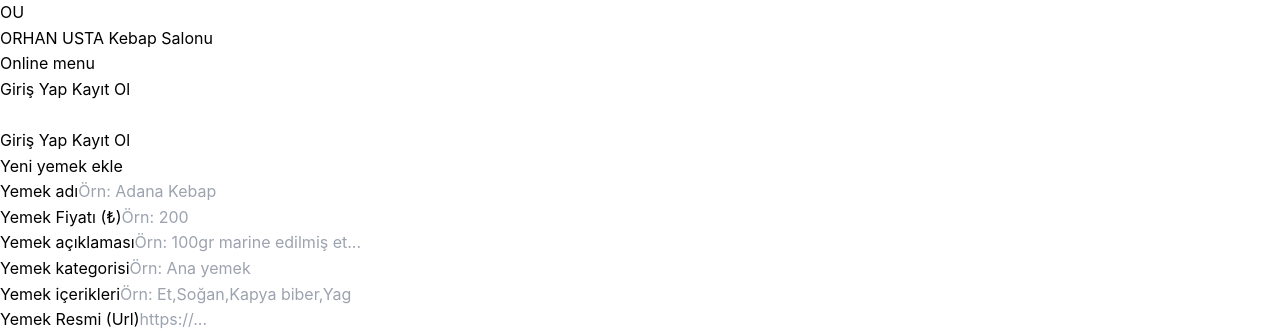
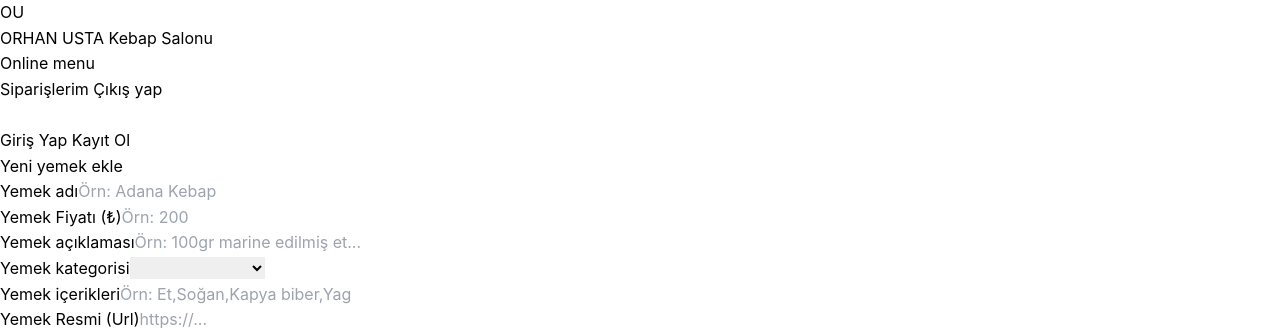
Before and after one commit to Muratcany001/AiMenu, an Angular app: page /addItem in a window 1280 px wide. Shown: the top 332 px of the page. Built offline with nearby package versions, Linux system fonts and the light colour scheme; sample sign-in values are in the browser's storage.

Commit message:
feat(auth): enhance token handling and role-based navigation in auth guard and login component feat(menu): add category selection dropdown in add-item component and improve menu item display style(header): update header styles for better visibility and user experience

```diff
--- a/src/app/core/guards/auth-guard.ts
+++ b/src/app/core/guards/auth-guard.ts
@@ -4,21 +4,16 @@ import { jwtDecode } from 'jwt-decode';
 
 export const authGuard: CanActivateFn = (route, state) => {
   const router = inject(Router);
-
+ //TOKENI KULLANMAK ICIN BURADA CEKIYORUZ
   const token = localStorage.getItem('token');
   if(!token) return false;
-
-  const role : any = jwtDecode(token);
-
-  if(role === 'Admin') {
-    router.navigate(['/adminMenu']);
-    console.log("123");
+  // BURADA DECODE ETTIK ICERISINI GOREBILIYORUZ
+  const decodedToken : any = jwtDecode(token);
+  //BURADA DA ROL KONTROLU
+  if(decodedToken.role === 'Admin') {
     return true;
   }
   else{
-  router.navigate(['/'], { queryParams: { returnUrl: state.url } });
-  console.log('Yetkiniz yok');
-  alert('yetkiniz yok');
   return false;
   }
 
--- a/src/app/features/auth/components/login/login.ts
+++ b/src/app/features/auth/components/login/login.ts
@@ -4,6 +4,8 @@ import { AuthService } from '../../services/auth-service';
 import { ActivatedRoute, Router } from '@angular/router';
 import { LoginDto } from '../../models/loginDto';
 import { CommonModule } from '@angular/common';
+import { Token } from '@angular/compiler';
+import { jwtDecode } from 'jwt-decode';
 @Component({
   selector: 'app-login',
   imports: [ReactiveFormsModule,CommonModule],
@@ -41,13 +43,16 @@ export class Login  {
     next: (response) => {
       localStorage.setItem('token', response.token);
 
-
-      if(token.role=='Admin'){
+      const token = localStorage.getItem('token');
+      if(!token) return console.log('Giris islemi basarisiz');
+      const decodedToken : any = jwtDecode(token);
+      const role = decodedToken.role;
+      if(role=='Admin'){
         this.router.navigate(['/adminMenu'])
       }
       else{
       console.log("yetkiniz yok")
-      this.router.navigate(['/menu'])
+      this.router.navigate(['/menuList'])
       }
       this.isLoading = false;
     },
--- a/src/app/features/menu/components/adminMenuComponent/add-item/add-item.html
+++ b/src/app/features/menu/components/adminMenuComponent/add-item/add-item.html
@@ -30,10 +30,15 @@
           </div>
 
           <div>
+            <!-- KATEGORI BOLUMU VE SELECT ISLEMLERI-->
             <label for="category" class="block text-sm font-medium text-gray-700 mb-2">Yemek kategorisi</label>
-            <input type="text" id="category" placeholder="Örn: Ana yemek" formControlName="category"
-                   class="w-full px-4 py-3 border border-gray-300 rounded-lg shadow-sm focus:outline-none focus:ring-2 focus:ring-purple-500">
-          </div>
+              <select type="text" id="category" placeholder="Örn: Ana yemek" formControlName="category"
+                    class="w-full px-4 py-3 border border-gray-300 rounded-lg shadow-sm focus:outline-none focus:ring-2 focus:ring-purple-500">
+                    @for (item of options; track $index) {
+                        <option [value]="item">{{item}}</option>
+                    }
+              </select>
+            </div>
 
           <div>
             <label for="ingredients" class="block text-sm font-medium text-gray-700 mb-2">Yemek içerikleri</label>
--- a/src/app/features/menu/components/adminMenuComponent/add-item/add-item.ts
+++ b/src/app/features/menu/components/adminMenuComponent/add-item/add-item.ts
@@ -18,6 +18,8 @@ export class AddItem{
   errorMessage: string = ''
   isLoading: boolean = false;
   isDailyMenu: boolean = false;
+  selectedOption : string = "";
+  options = ['Ana yemek', 'Çorba', 'Salata', 'Izgara', 'Günün Menüsü', 'Tatlı', 'İçecek', 'Yan ürünler', 'Şefin spesiyali']
   constructor(
     private menuService: MenuServices,
     private adminMenuService: AdminMenuServices,
--- a/src/app/features/menu/components/adminMenuComponent/admin-menu/admin-menu.ts
+++ b/src/app/features/menu/components/adminMenuComponent/admin-menu/admin-menu.ts
@@ -79,7 +79,7 @@ export class AdminMenu implements OnInit {
       this.adminMenuService.deleteMenuItem(itemId).subscribe({
         next: (response) => {
           this.router.navigate(['/adminMenu']);
-
+          this.refreshMenuItems();
           console.log('Item deleted successfully:', response);
           this.isLoading = false;
         },
--- a/src/app/features/menu/components/menuComponent/menu-item/menu-item.html
+++ b/src/app/features/menu/components/menuComponent/menu-item/menu-item.html
@@ -35,9 +35,15 @@
         <!-- Alt Bilgiler -->
         <div class="flex justify-between items-center mb-4">
             <div class="flex items-center gap-2">
-                <div class="flex text-amber-400 text-sm md:text-base">
+                @if (product.category == "Günün Menüsü") {
+                    <div class=" text-red-400 text-l ">
                     {{product.category}}
                 </div>
+                }@else {
+                <div class="flex text-amber-300 text-sm md:text-base">
+                    {{product.category}}
+                </div>
+                }
             </div>
             <span class="text-xs md:text-sm font-semibold text-green-600 bg-green-100 px-2 py-1 rounded">
                 Yalnızca {{product.price}} ₺
--- a/src/app/shared/components/header/header.html
+++ b/src/app/shared/components/header/header.html
@@ -16,7 +16,7 @@
             @if(!isLoggedIn()){
             <nav class="hidden md:flex items-center gap-6">
                 <a routerLink="/login"
-                   class="text-gray-300 hover:text-amber-400 font-medium text-sm py-2 border-b-2 border-transparent hover:border-amber-400 transition-all duration-300">
+                   class="text-white-900 hover:text-amber-400 font-medium text-sm py-2 border-b-2 border-transparent hover:border-amber-400 transition-all duration-300">
                     Giriş Yap
                 </a>
                 <a routerLink="/register"
@@ -27,11 +27,11 @@
             }@else{
                 <nav class="hidden md:flex items-center gap-6">
                     <a routerLink="/orders"
-                    class="text-gray-300 hover:text-amber-400 font-medium text-sm py-2 border-b-2 border-transparent hover:border-amber-400 transition-all duration-500">
+                    class="text-white-900 hover:text-amber-400 font-medium text-sm py-2 border-b-2 border-transparent hover:border-amber-400 transition-all duration-500">
                         Siparişlerim
                     </a>
                     <a (click)="onLogout()"
-                    class="text-gray-300 hover:text-amber-400 font-medium text-sm py-2 border-b-2 border-transparent hover:border-amber-400 transition-all duration-500">
+                    class="text-white-900 hover:text-amber-400 font-medium text-sm py-2 border-b-2 border-transparent hover:border-amber-400 transition-all duration-500">
                         Çıkış yap
                     </a>
                 </nav>
--- a/src/app/shared/components/header/header.ts
+++ b/src/app/shared/components/header/header.ts
@@ -1,6 +1,7 @@
 import { Component } from '@angular/core';
 import { ReactiveFormsModule } from '@angular/forms';
 import { Router, RouterLink } from '@angular/router';
+import { jwtDecode } from 'jwt-decode';
 
 @Component({
   selector: 'app-header',
@@ -11,17 +12,19 @@ import { Router, RouterLink } from '@angular/router';
 export class Header {
 
   constructor(private router: Router) {}
+  //TOKENI ISTEDIGIMZ YERDE CAGIRIP CAGIRDIGIMIZ YERDE ICERISINE REISEBILIYORUZ
+  isLoggedIn(): boolean{
+    const token = localStorage.getItem('token');
+    if(!token){
+        return false;
+      }
+    const role : any = jwtDecode(token);
+    return true;
+  }
 
-  isLoggedIn(): boolean{
-    const token = localStorage.getItem('authToken');
-    const role  = localStorage.getItem('role')
-    return !!token;
-  }
   onLogout(): void {
-    localStorage.removeItem('authToken');
-    localStorage.removeItem('role');
+    localStorage.removeItem('token');
     this.router.navigate(['/menuList']);
     console.log("cikis yapildi");
-
   }
 }
```
